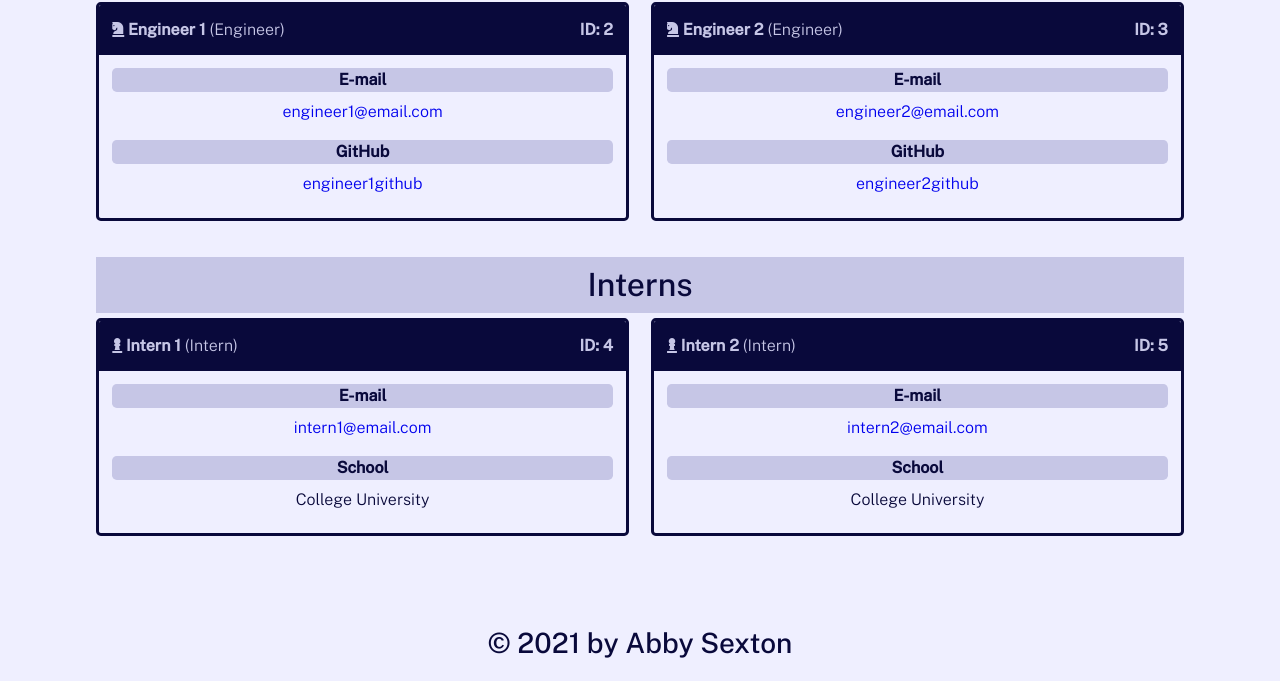
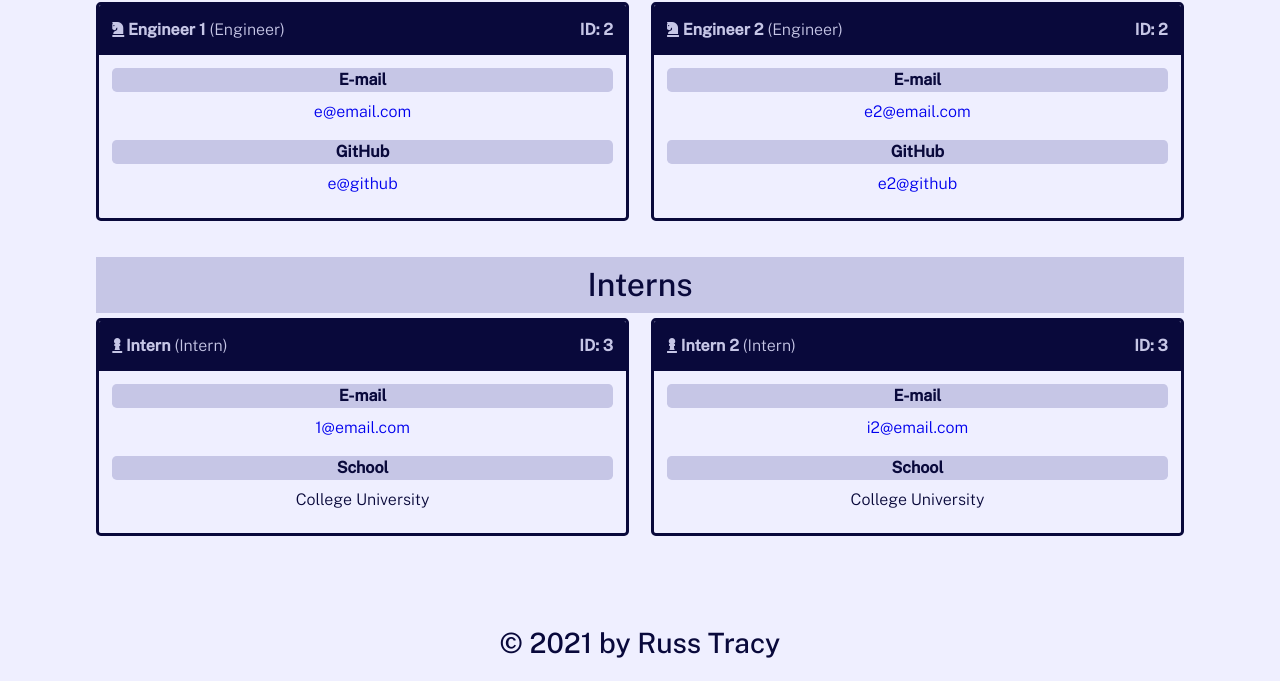
Before and after one commit to abbycav7/Team-Profile-Generator, a website: page dist/index.html in a window 1280 px wide. Shown: the part 548-1229 px from the top of the page. Drawn offline with nearby package versions, Linux system fonts and the light colour scheme.

Commit message:
final final final

```diff
--- a/dist/index.html
+++ b/dist/index.html
@@ -1,3 +1,4 @@
+
     <!DOCTYPE html>
     <html lang="en">
 
@@ -14,7 +15,7 @@
     <body>
       <header>
         <div class="container flex-row justify-space-between align-center py-3">
-        <h1 class="page-title text-secondary bg-dark py-2 px-3">The Dream Team</h1>
+          <h1 class="page-title text-secondary bg-dark py-2 px-3">My Team</h1>
         </div>
       </header>
       <main class="container my-5">
@@ -32,7 +33,7 @@
                           <div class="bg-primary round-corners"><strong>E-mail</strong></div>
                           <div class="m-2"><a href="mailto:manager@email.com">manager@email.com</a></div>
                           <div class="bg-primary round-corners mt-3"><strong>Office Location</strong></div>
-                        <div class="m-2">Room #21</div>
+                          <div class="m-2">#17</div>
                       </div>
                   </div>
         </div>
@@ -50,22 +51,22 @@
                       </div>
                       <div class="card-body text-center">
                           <div class="bg-primary round-corners"><strong>E-mail</strong></div>
-                        <div class="m-2"><a href="mailto:engineer1@email.com">engineer1@email.com</a></div>
+                          <div class="m-2"><a href="mailto:e@email.com">e@email.com</a></div>
                           <div class="bg-primary round-corners mt-3"><strong>GitHub</strong></div>
-                        <div class="m-2"><a href="https://github.com/engineer1github" target="_blank">engineer1github</a></div>
+                          <div class="m-2"><a href="https://github.com/e@github" target="_blank">e@github</a></div>
                       </div>
                   </div>
 
                   <div class="card w-50">
                       <div class="card-header flex-row justify-space-between">
                           <div><strong><i class="fas fa-chess-knight"></i> Engineer 2</strong> <span>(Engineer)</span></div>
-                        <div class="text-right"><strong>ID: 3</strong></div>
+                          <div class="text-right"><strong>ID: 2</strong></div>
                       </div>
                       <div class="card-body text-center">
                           <div class="bg-primary round-corners"><strong>E-mail</strong></div>
-                        <div class="m-2"><a href="mailto:engineer2@email.com">engineer2@email.com</a></div>
+                          <div class="m-2"><a href="mailto:e2@email.com">e2@email.com</a></div>
                           <div class="bg-primary round-corners mt-3"><strong>GitHub</strong></div>
-                        <div class="m-2"><a href="https://github.com/engineer2github" target="_blank">engineer2github</a></div>
+                          <div class="m-2"><a href="https://github.com/e2@github" target="_blank">e2@github</a></div>
                       </div>
                   </div>
 
@@ -79,12 +80,12 @@
 
                   <div class="card w-50">
                       <div class="card-header flex-row justify-space-between">
-                        <div><strong><i class="fas fa-chess-pawn"></i> Intern 1</strong> <span>(Intern)</span></div>
-                        <div class="text-right"><strong>ID: 4</strong></div>
+                          <div><strong><i class="fas fa-chess-pawn"></i> Intern</strong> <span>(Intern)</span></div>
+                          <div class="text-right"><strong>ID: 3</strong></div>
                       </div>
                       <div class="card-body text-center">
                           <div class="bg-primary round-corners"><strong>E-mail</strong></div>
-                        <div class="m-2"><a href="mailto:intern1@email.com">intern1@email.com</a></div>
+                          <div class="m-2"><a href="mailto:1@email.com">1@email.com</a></div>
                           <div class="bg-primary round-corners mt-3"><strong>School</strong></div>
                           <div class="m-2">College University</div>
                       </div>
@@ -93,11 +94,11 @@
                   <div class="card w-50">
                       <div class="card-header flex-row justify-space-between">
                           <div><strong><i class="fas fa-chess-pawn"></i> Intern 2</strong> <span>(Intern)</span></div>
-                        <div class="text-right"><strong>ID: 5</strong></div>
+                          <div class="text-right"><strong>ID: 3</strong></div>
                       </div>
                       <div class="card-body text-center">
                           <div class="bg-primary round-corners"><strong>E-mail</strong></div>
-                        <div class="m-2"><a href="mailto:intern2@email.com">intern2@email.com</a></div>
+                          <div class="m-2"><a href="mailto:i2@email.com">i2@email.com</a></div>
                           <div class="bg-primary round-corners mt-3"><strong>School</strong></div>
                           <div class="m-2">College University</div>
                       </div>
@@ -108,7 +109,7 @@
 
       </main>
       <footer class="container text-center py-3">
-      <h3 class="text-dark">&copy; 2021 by Abby Sexton</h3>
+        <h3 class="text-dark">&copy; 2021 by Russ Tracy</h3>
       </footer>
     </body>
     </html>
```
Also changed, not shown: README.md, assets/images/SS1.png. Lines whose indentation alone changed are shown as unchanged.
